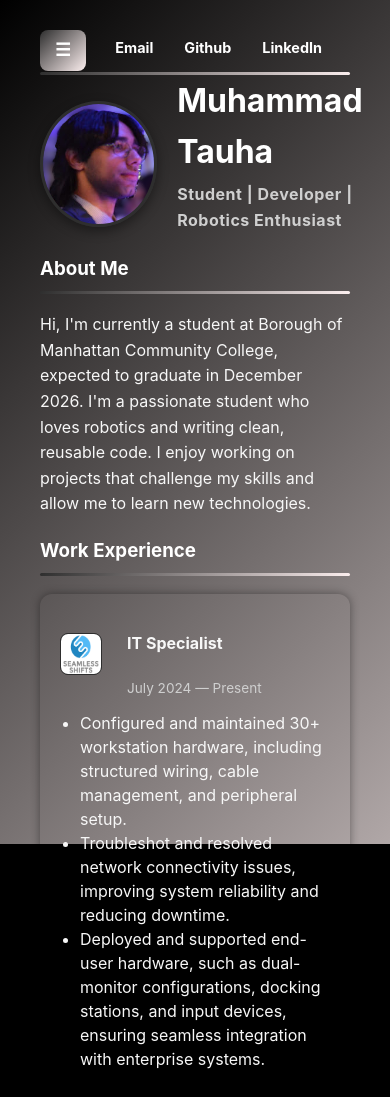
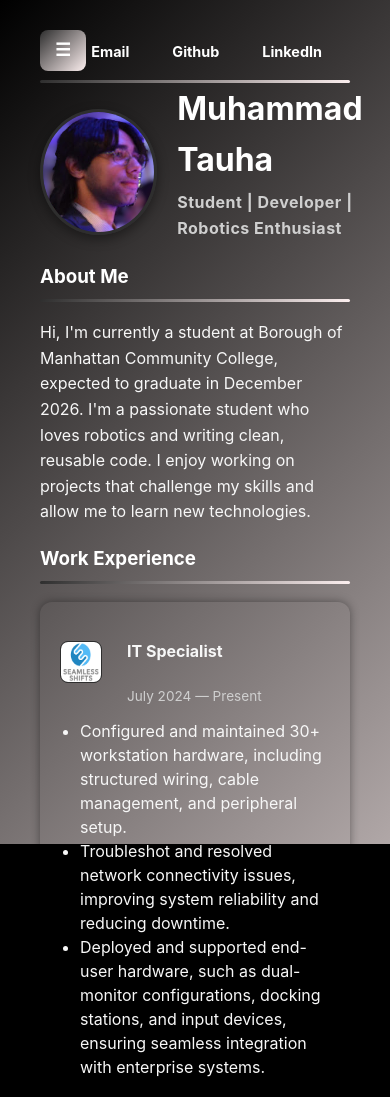
Before and after one commit to Tea505/PortfolioWeb, a plain HTML site: page index.html in a window 390 px wide. Shown: the top 1097 px of the page. Drawn offline with Linux system fonts and the light colour scheme.

Commit message:
mobile stuff

```diff
--- a/main.css
+++ b/main.css
@@ -518,6 +518,12 @@ nav a:hover, nav a.active {
     width: auto;
   }
 
+  .social-links a {
+    margin-left: 20px !important;
+    padding: 10px 8px !important;
+    font-size: 0.9em;
+  }
+
   .menu-text {
     display: none;
   }
```
